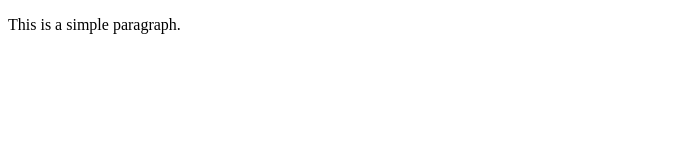
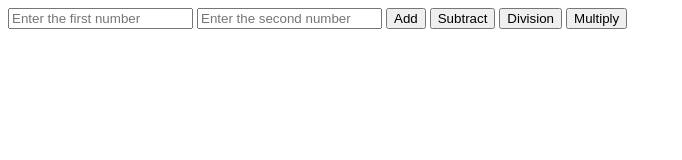
Before and after one commit to ManasMishra09/Full-Stack, a plain HTML site: page Html/index.html in a window 1280 px wide. Shown: the whole page, without its empty margins (0-682 px from the left). Drawn offline with Linux system fonts and the light colour scheme.

Commit message:
Calculator app using fetch for adding two numbers

```diff
--- a/Html/index.html
+++ b/Html/index.html
@@ -1,11 +1,26 @@
 <!DOCTYPE html>
 <html lang="en">
 <head>
-    <meta charset="UTF-8">
-    <meta name="viewport" content="width=device-width, initial-scale=1.0">
-    <title>Testing the html file</title>
+    <script>
+        async function add(){
+            const a = document.getElementById("first").value;
+            const b = document.getElementById("second").value;
+
+            const res = await fetch("http://localhost:3000/sum/" + a + "/" + b);
+            const json = await res.json();
+            document.getElementById("response").innerHTML = json.ans;
+        }
+    </script>
 </head>
 <body>
-    <p>This is a simple paragraph.</p>
+    <input type ="text" id="first" placeholder="Enter the first number">
+    <input type ="text" id="second" placeholder="Enter the second number">
+
+        <button onclick="add()">Add</button>
+        <button onclick="sub()">Subtract</button>
+        <button onclick="div()">Division</button>
+        <button onclick="mul()">Multiply</button>
+
+        <div id="response"></div>
 </body>
 </html>
```
Also changed, not shown: Javascript/Projects/index.js (+9 -3 lines).
